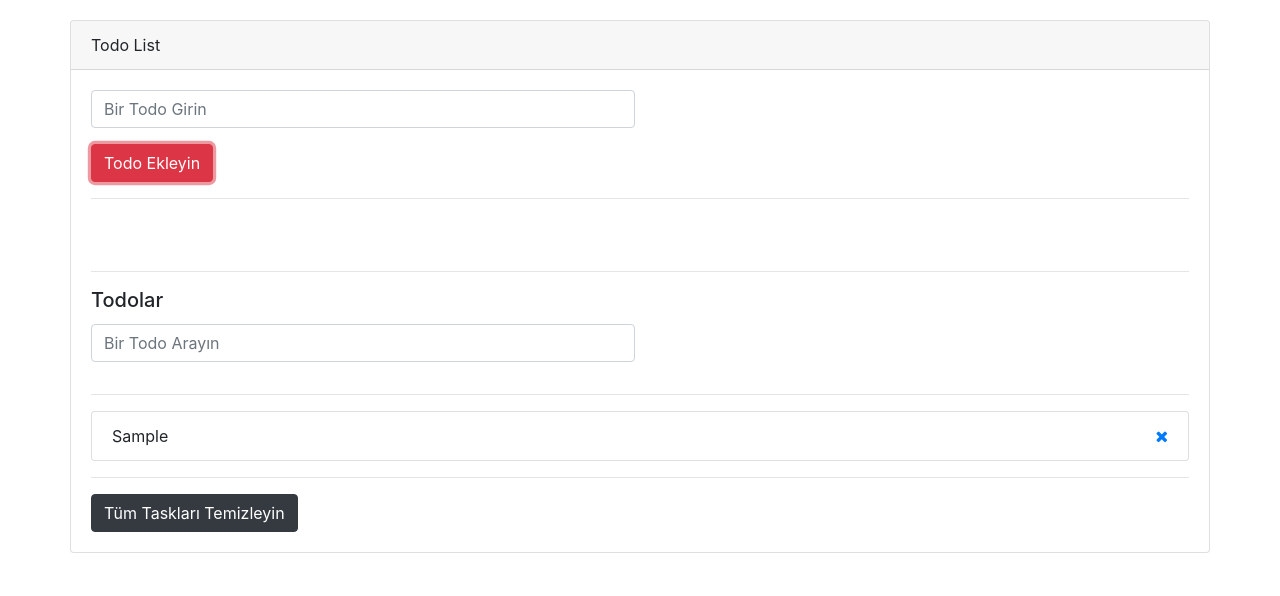
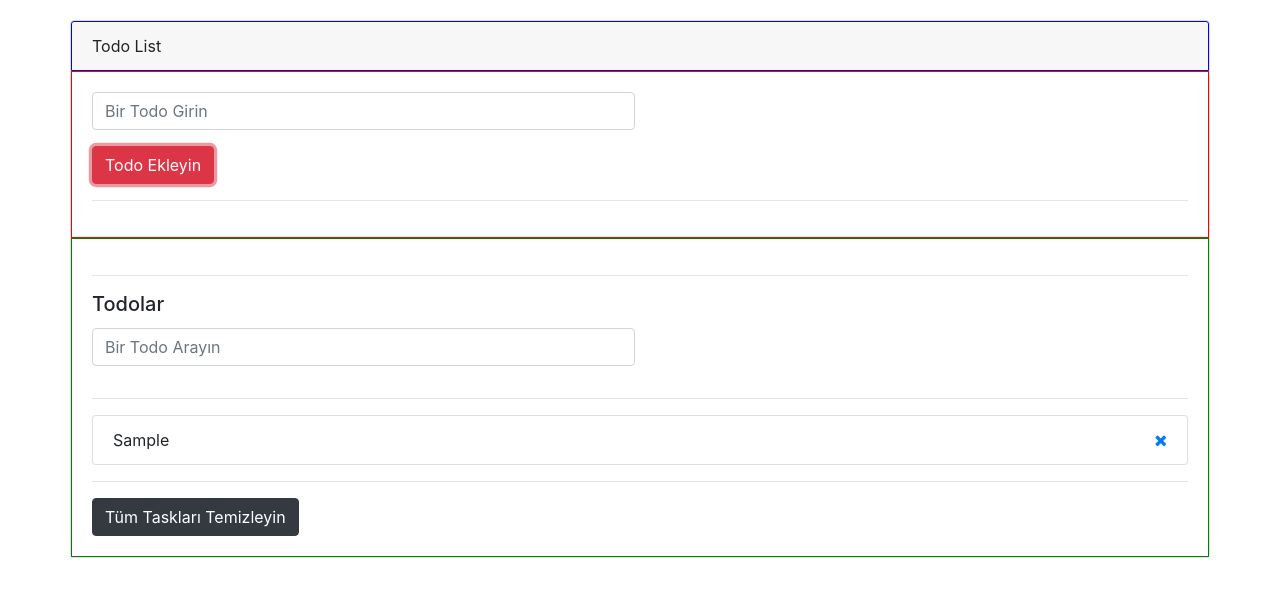
Before and after one commit to TogrulMustafa/todoList, a plain HTML site: page index.html in a window 1280 px wide. Both pictures are taken after typing "Sample" into the empty fields and a click on the button "Todo Ekleyin". Drawn offline with nearby package versions, Linux system fonts and the light colour scheme.

Commit message:
Comment yazildi.

```diff
--- a/index.html
+++ b/index.html
@@ -7,12 +7,23 @@
     <link rel="stylesheet" href="https://stackpath.bootstrapcdn.com/font-awesome/4.7.0/css/font-awesome.min.css">
     <link rel="stylesheet" href="https://maxcdn.bootstrapcdn.com/bootstrap/4.0.0/css/bootstrap.min.css" integrity="sha384-Gn5384xqQ1aoWXA+058RXPxPg6fy4IWvTNh0E263XmFcJlSAwiGgFAW/dAiS6JXm" crossorigin="anonymous">
     <title>Todo List</title>
+    <style>
+        .red {
+            border: 1px solid red;
+        }
+        .blue {
+            border: 1px solid blue;
+        }
+        .green {
+            border: 1px solid green;
+        }
+    </style>
 </head>
 <body>
     <div class="container" style ="margin-top:20px;">
         <div class="card row">
-            <div class="card-header">Todo List</div>
-            <div class="card-body">
+            <div class="card-header blue">Todo List</div>
+            <div class="card-body red">
                 <form id = "todo-form" name="form">
                     <div class="form-row">
                         <div class="form-group col-md-6">
@@ -23,7 +34,7 @@
                 </form>
                 <hr>
             </div>
-            <div class="card-body">
+            <div class="card-body green">
                 <hr>
                 <h5 class="card-title" id = "tasks-title">Todolar</h5>
                 <div class="form-row">
--- a/script.js
+++ b/script.js
@@ -18,12 +18,14 @@ function eventListeners() {
 }
 
 
-function clearAllTodos(e) {
+function clearAllTodos() {
     if (confirm('Emin misin?')) {
         while(todoList.firstElementChild !== null) {
             todoList.removeChild(todoList.firstElementChild)
+            // todoList.firstElementChild.remove()
         }
         localStorage.removeItem('todos')
+        showAlert('success','Butun todolar silindi ...')
     }
 }
 
@@ -86,9 +88,6 @@ function addTodo(e) {
         showAlert('success','Todo basari ile eklendi.')
     }
 
-
-
-
     e.preventDefault()
 }
 
@@ -116,13 +115,13 @@ function addTodoToStorage(newTodo) {
 
 
 function showAlert(type,message) {
-    const alert = document.createElement('div')
-    alert.className = `alert alert-${type}`
-    alert.textContent = message
-    firstCardBody.appendChild(alert)
+    const div = document.createElement('div')
+    div.className = `alert alert-${type}`
+    div.textContent = message
+    firstCardBody.appendChild(div)
 
     setTimeout(_ => {
-        alert.remove()
+        div.remove()
     },2000)
 }
 
```
